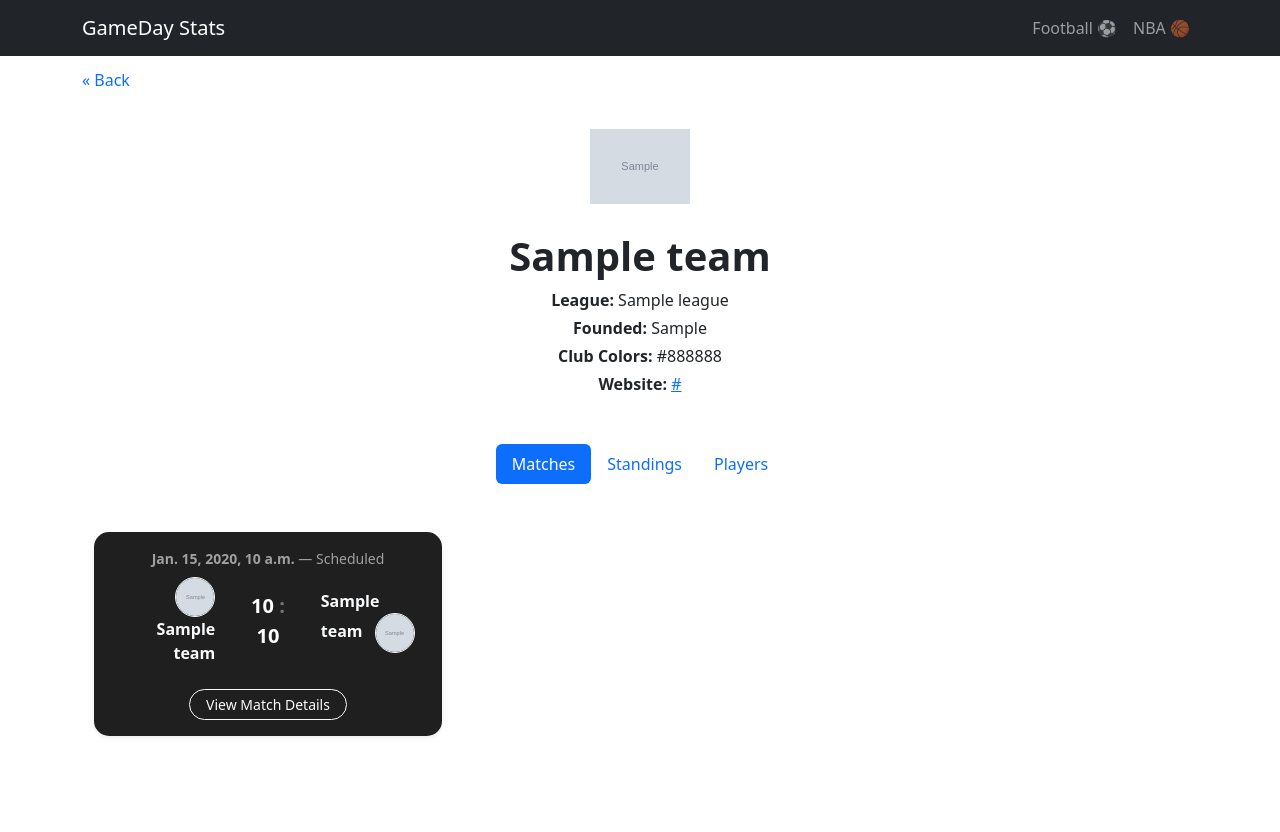
After one commit to sethnkwo8/Gameday-Stats, a Django app: page /football/1 in a window 1280 px wide. The commit adds this page. Run offline with Django 5.2, Linux system fonts and the light colour scheme; tables that the repository leaves empty hold one stand-in row (values such as "Sample post"); grey boxes marked "Sample" are stand-in pictures; parts of the project's set-up code (start-up, migrations or seed data) failed here and were passed over; some libraries are stand-ins or nearby versions.

Commit message:
Team details page 70% completed

```diff
--- a/gameday_stats/football/models.py
+++ b/gameday_stats/football/models.py
@@ -20,6 +20,9 @@ class Team(models.Model):
     logo = models.URLField(null=True)
     coach_name = models.CharField(null=True)
     venue = models.CharField(null=True)
+    founded = models.CharField(null=True)
+    website = models.CharField(null=True)
+    club_colors = models.CharField(null=True)
 
     def __str__(self):
         return self.name
--- a/gameday_stats/football/static/football/css/styles.css
+++ b/gameday_stats/football/static/football/css/styles.css
@@ -107,3 +107,101 @@
     align-items: center;
     gap: 0.25rem;
 }
+
+.team_icon {
+    text-decoration: none;
+}
+
+/* General section background */
+#players_team-section {
+    background: linear-gradient(180deg, #1a1a1a 0%, #2b2b2b 100%);
+    padding: 50px 20px;
+    border-radius: 12px;
+}
+
+/* Player cards */
+.player-card {
+    background: rgba(255, 255, 255, 0.05);
+    transition: all 0.3s ease;
+    border: 1px solid rgba(255, 255, 255, 0.1);
+}
+.player-card:hover {
+    transform: translateY(-5px);
+    background: rgba(255, 255, 255, 0.1);
+    box-shadow: 0 6px 18px rgba(0, 0, 0, 0.4);
+}
+
+/* Player photo */
+.player-photo-wrapper {
+    width: 120px;
+    height: 120px;
+}
+.player-photo {
+    width: 120px;
+    height: 120px;
+    object-fit: cover;
+    transition: transform 0.3s ease;
+}
+.player-card:hover .player-photo {
+    transform: scale(1.05);
+}
+
+/* Player number badge */
+.player-number {
+    font-weight: 600;
+    border-radius: 0.4rem;
+    padding: 0.3em 0.6em;
+}
+
+/* Button style */
+.btn-outline-light {
+    border-radius: 50px;
+    font-weight: 500;
+    transition: all 0.3s ease;
+}
+.btn-outline-light:hover {
+    background: #fff;
+    color: #000;
+}
+
+/* Responsive spacing */
+@media (max-width: 576px) {
+    .player-photo-wrapper {
+        width: 90px;
+        height: 90px;
+    }
+    .player-photo {
+        width: 90px;
+        height: 90px;
+    }
+}
+
+
+/* Hide all team sections by default */
+.team_section {
+    display: none;
+    opacity: 0;
+    transition: opacity 0.3s ease-in-out;
+}
+
+/* Show only matches section on load */
+#matches_team-section.active {
+    display: block;
+    opacity: 1;
+}
+
+/* Optional: smooth transition when switching */
+.team_section.active {
+    display: block;
+    opacity: 1;
+}
+
+.match-card:hover {
+        transform: translateY(-5px);
+        box-shadow: 0 6px 15px rgba(255, 255, 255, 0.1);
+    }
+
+.match-card img {
+    object-fit: cover;
+    background-color: #2c2c2c;
+}
--- /dev/null
+++ b/gameday_stats/football/templates/football/team_details.html
@@ -0,0 +1,142 @@
+{% extends 'base.html' %}
+{% load static %}
+
+{% block title %}
+    {{ team.name }} | Gameday Stats
+{% endblock %}
+
+{% block body %}
+<div class="container py-5" style="margin-top: 20px;">
+
+    <!-- Back Button -->
+    <p class="mb-4">
+        <a href="javascript:history.back()" class="text-decoration-none">
+            &laquo; Back
+        </a>
+    </p>
+
+    <!-- Team Info -->
+    <div class="text-center mb-5">
+        <img src="{{ team.logo }}" alt="{{ team.name }} logo"
+             style="width: 100px; height: 100px; object-fit: contain;" class="mb-3">
+        <h1 class="fw-bold">{{ team.name }}</h1>
+        <p class="mb-1"><strong>League:</strong> {{ team.league.name }}</p>
+        {% if team.founded %}
+            <p class="mb-1"><strong>Founded:</strong> {{ team.founded }}</p>
+        {% endif %}
+        {% if team.club_colors %}
+            <p class="mb-1"><strong>Club Colors:</strong> {{ team.club_colors }}</p>
+        {% endif %}
+        {% if team.website %}
+            <p><strong>Website:</strong>
+                <a href="{{ team.website }}" target="_blank">{{ team.website }}</a>
+            </p>
+        {% endif %}
+    </div>
+
+    <!-- Navigation Tabs -->
+    <ul class="nav nav-pills justify-content-center my-3" id="team_contentnav">
+        <li class="nav-item">
+            <a class="nav-link active" data-teamsection="matches_team" href="#">Matches</a>
+        </li>
+        <li class="nav-item">
+            <a class="nav-link" data-teamsection="standings_team" href="#">Standings</a>
+        </li>
+        <li class="nav-item">
+            <a class="nav-link" data-teamsection="players_team" href="#">Players</a>
+        </li>
+    </ul>
+
+    <!-- Matches Section -->
+    <div id="matches_team-section" class="team_section container my-5">
+        {% if matches %}
+            <div class="row g-4">
+                {% for match in matches %}
+                    <div class="col-12 col-md-6 col-lg-4">
+                        <div class="card h-100 border-0 shadow-sm match-card text-light" style="background-color: #1f1f1f; border-radius: 15px; transition: transform 0.2s ease, box-shadow 0.2s ease;">
+                            <div class="card-body text-center">
+                                <p class="mb-2 text-secondary small">
+                                    <strong>{{ match.date }}</strong> — {{ match.status }}
+                                </p>
+
+                                <div class="d-flex align-items-center justify-content-center mb-3">
+                                    <div class="text-end me-3">
+                                        <img src="{{ match.home.logo }}" width="40" height="40" class="rounded-circle border border-light" alt="{{ match.home.name }}">
+                                        <span class="fw-bold ms-2 text-light">{{ match.home.name }}</span>
+                                    </div>
+                                    <div class="mx-3 fw-bold fs-5 text-white">
+                                        {{ match.home_score|default_if_none:" " }}
+                                        <span class="text-muted">:</span>
+                                        {{ match.away_score|default_if_none:" " }}
+                                    </div>
+                                    <div class="text-start ms-3">
+                                        <span class="fw-bold me-2 text-light">{{ match.away.name }}</span>
+                                        <img src="{{ match.away.logo }}" width="40" height="40" class="rounded-circle border border-light" alt="{{ match.away.name }}">
+                                    </div>
+                                </div>
+
+                                <a href="#" class="btn btn-sm btn-outline-light mt-2 rounded-pill px-3">View Match Details</a>
+                            </div>
+                        </div>
+                    </div>
+                {% endfor %}
+            </div>
+        {% else %}
+            <div class="text-center py-5">
+                <p class="text-muted">No match data available for this team.</p>
+            </div>
+        {% endif %}
+    </div>
+
+    <!-- Standings Section -->
+    <div id="standings_team-section" class="team_section">
+        <!-- Will be dynamically filled -->
+    </div>
+
+    <!-- Players Section -->
+    <div id="players_team-section" class="team_section container my-5">
+        <h3 class="text-center mb-4 fw-bold text-uppercase border-bottom pb-2 text-light">
+            Squad Players
+        </h3>
+
+        {% if players %}
+            <div class="row g-4 justify-content-center">
+                {% for player in players %}
+                    <div class="col-12 col-sm-6 col-md-4 col-lg-3">
+                        <div class="card player-card shadow-sm border-0 h-100 text-center rounded-4 p-3">
+                            <div class="player-photo-wrapper position-relative mx-auto mb-3">
+                                {% if player.photo %}
+                                    <img src="{{ player.photo }}"
+                                        alt="{{ player.name }}"
+                                        class="player-photo rounded-circle border border-3 border-primary">
+                                {% else %}
+                                    <img src="{% static 'img/placeholder.png' %}"
+                                        alt="{{ player.name }}"
+                                        class="player-photo rounded-circle border border-3 border-secondary">
+                                {% endif %}
+                                {% if player.number %}
+                                    <span class="player-number badge bg-primary position-absolute top-0 start-0 translate-middle fs-6 shadow">
+                                        #{{ player.number }}
+                                    </span>
+                                {% endif %}
+                            </div>
+                            <h5 class="card-title fw-bold text-white mb-1">{{ player.name }}</h5>
+                            <p class="text-light text-opacity-75 small mb-1">{{ player.position|default:"-" }}</p>
+                            <p class="text-light small mb-3"><strong>Age:</strong> {{ player.age|default:"-" }}</p>
+                        </div>
+                    </div>
+                {% endfor %}
+            </div>
+        {% else %}
+            <div class="text-center py-5">
+                <p class="text-muted fs-5">No player data available for this team.</p>
+            </div>
+        {% endif %}
+    </div>
+
+</div>
+{% endblock %}
+
+{% block scripts %}
+<script src="{% static 'js/team.js' %}"></script>
+{% endblock %}
--- a/gameday_stats/football/urls.py
+++ b/gameday_stats/football/urls.py
@@ -5,6 +5,8 @@ app_name = "football"
 
 urlpatterns = [
     path("", views.index, name="index" ),
+    path("match/<int:match_id>", views.match_details, name="match_details"),
+    path("<int:team_id>", views.teams_details, name="team_details"),
 
     # API Routes
     path("standings/<int:league_id>", views.standings, name="standings"),
--- a/gameday_stats/football/views.py
+++ b/gameday_stats/football/views.py
@@ -1,3 +1,4 @@
+from django.db.models import Q
 from django.http import HttpResponse, request, JsonResponse
 from django.shortcuts import render, get_object_or_404
 from .forms import LeagueForm, MatchdayForm
@@ -75,6 +76,7 @@ def teams(request, league_id):
     data = []
     for team in league_teams:
         data.append({
+            "team_id":team.pk,
             "team_logo":team.logo,
             "team_name":team.name,
             "team_league": team.league.name,
@@ -83,6 +85,20 @@ def teams(request, league_id):
         })
 
     return JsonResponse({"teams": data})
+
+def teams_details(request, team_id):
+    selected_team = Team.objects.get(pk=team_id)
+    team_matches = Match.objects.filter(
+        Q(home=selected_team) | Q(away=selected_team)
+    ).order_by('date')
+    team_players = Player.objects.filter(team=selected_team).order_by('-photo')
+
+
+    return render(request, "football/team_details.html", {
+        "team":selected_team,
+        "matches":team_matches,
+        "players":team_players
+    })
 
 def top_scorers(request, league_id):
     selected_league = League.objects.get(api_id_football_data = league_id)
@@ -102,3 +118,6 @@ def top_scorers(request, league_id):
         })
 
     return JsonResponse({"scorers": data})
+
+def match_details(request, match_id):
+    return render("football/match_details.html")
--- /dev/null
+++ b/gameday_stats/static/js/team.js
@@ -0,0 +1,30 @@
+document.addEventListener("DOMContentLoaded", function() {
+    const navLinks = document.querySelectorAll("#team_contentnav .nav-link");
+    const teamSections = document.querySelectorAll(".team_section");
+
+    // Hide all sections, show matches by default
+    teamSections.forEach(section => section.classList.remove("active"));
+    const defaultSection = document.querySelector("#matches_team-section");
+    if (defaultSection) defaultSection.classList.add("active");
+
+    // Handle nav clicks
+    navLinks.forEach(link => {
+        link.addEventListener("click", function(e) {
+            e.preventDefault();
+
+            // Update active nav link
+            navLinks.forEach(nav => nav.classList.remove("active"));
+            this.classList.add("active");
+
+            // Hide all sections
+            teamSections.forEach(section => section.classList.remove("active"));
+
+            // Show the clicked one
+            const sectionId = this.dataset.teamsection;
+            const sectionToShow = document.querySelector(`#${sectionId}-section`);
+            if (sectionToShow) {
+                sectionToShow.classList.add("active");
+            }
+        });
+    });
+});
--- a/gameday_stats/templates/base.html
+++ b/gameday_stats/templates/base.html
@@ -4,7 +4,7 @@
 <head>
     <meta charset="UTF-8">
     <meta name="viewport" content="width=device-width, initial-scale=1.0">
-    <title>GameDay Stats</title>
+    <title>{% block title %}{% endblock %}</title>
     <!-- Custom CSS -->
     <link href="{% static 'css/styles.css' %}" rel="stylesheet">
     <link href="{% static 'football/css/styles.css' %}" rel="stylesheet">
@@ -40,6 +40,6 @@
 
 <!-- Bootstrap JS -->
 <script src="https://cdn.jsdelivr.net/npm/bootstrap@5.2.3/dist/js/bootstrap.bundle.min.js"></script>
-<script src="{% static 'js/scripts.js' %}"></script>
+{% block scripts %}{% endblock %}
 </body>
 </html>
--- a/gameday_stats/templates/index.html
+++ b/gameday_stats/templates/index.html
@@ -1,5 +1,9 @@
 {% extends 'base.html' %}
 {% load static %}
+
+{% block title %}
+    GameDay Stats | Homepage
+{% endblock %}
 
 {% block nav %}
     <li class="nav-item">
```
Also changed, not shown: gameday_stats/football/templates/football/index.html (+9 -0 lines), gameday_stats/football/templates/football/match_details.html (added, +10 -0 lines), gameday_stats/static/js/main.js (renamed from gameday_stats/static/js/scripts.js, +28 -0 lines), gameday_stats/football/migrations/0048_alter_top_scorers_options_team_club_colors_and_more.py (added).
